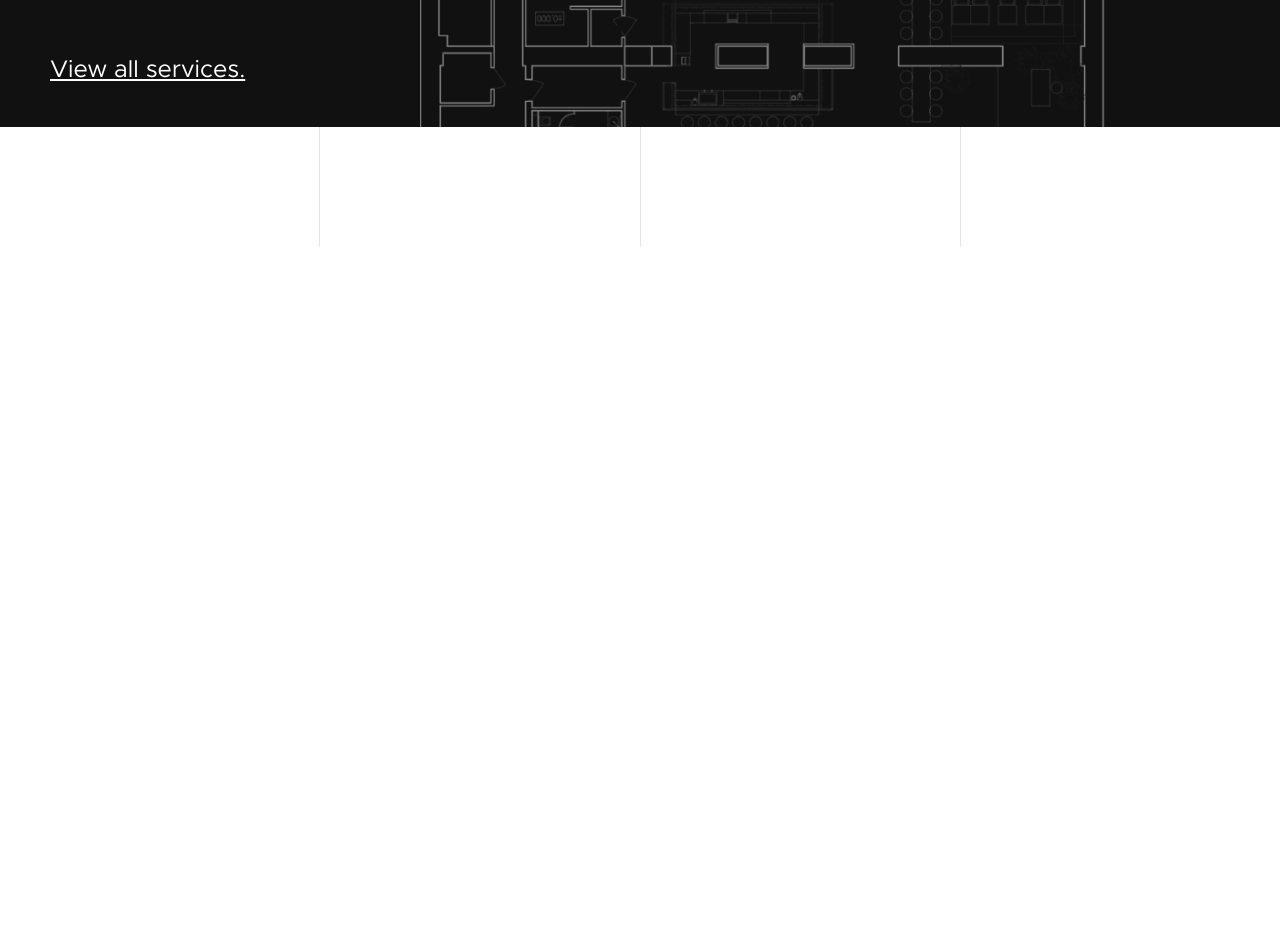
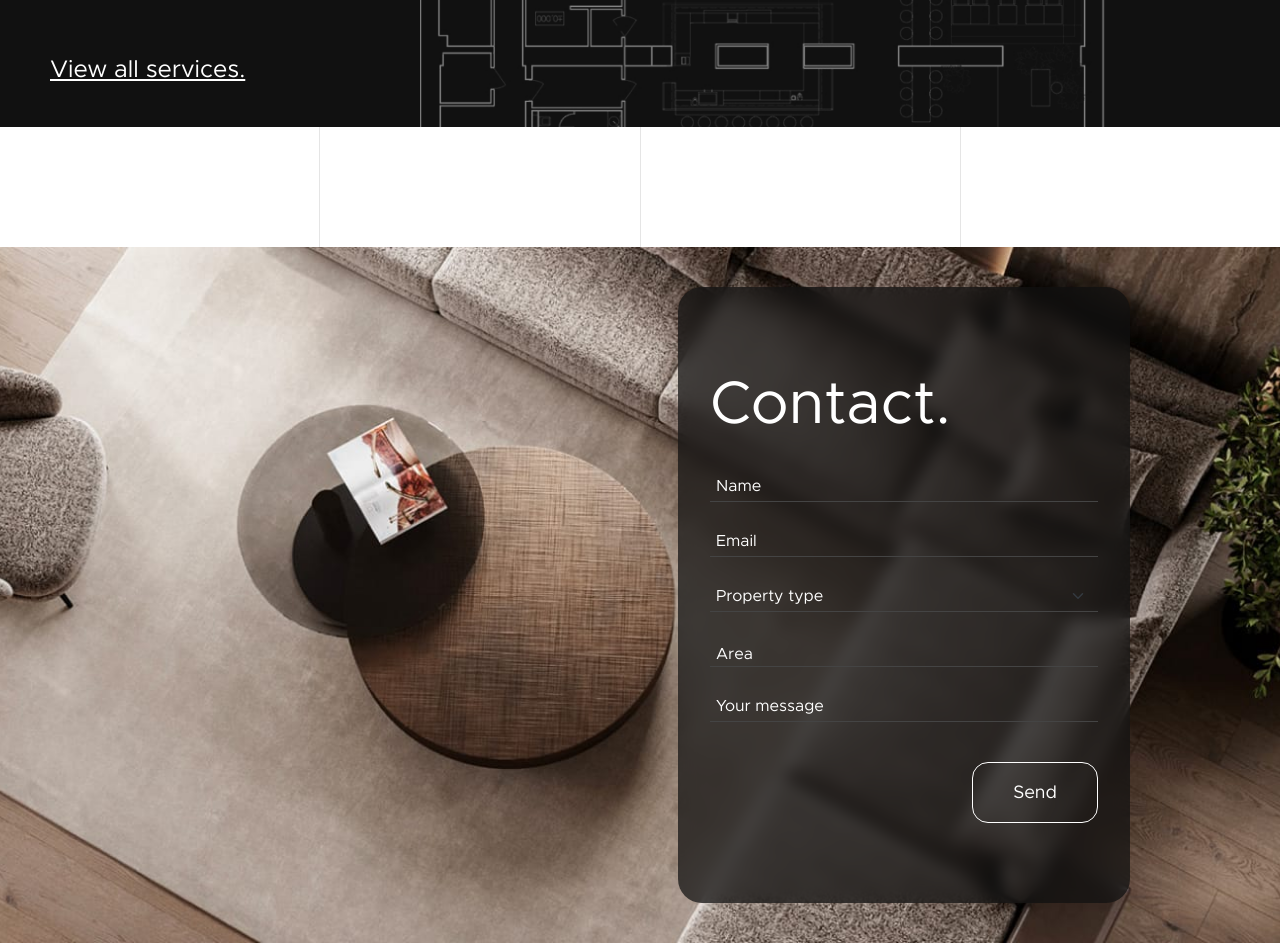
Before and after one commit to VladimirrAndreevich/arch, a website: page src/index.html in a window 1280 px wide. Shown: the part 4491-5434 px from the top of the page. Before the commit the page ends 4738 px from the top, so only its background shows below. Drawn offline with nearby package versions, Linux system fonts and the light colour scheme; files that its build step writes are made by us from their sources; files whose address does not match are found by name.

Commit message:
add contact with adaptive

```diff
--- a/src/assets/scss/adaptive/lg.scss
+++ b/src/assets/scss/adaptive/lg.scss
@@ -251,8 +251,37 @@
   }
 }
 
+// contact
+.contact {
+  & .container-xxl {
+    align-items: flex-end;
+  }
+  &__form {
+    margin-top: 40px;
+    padding-top: 80px;
+    padding-bottom: 80px;
+  }
 
-// consultation
-.consultation {
+  & .form__title {
+    font-size: toRem(60px);
 
+    margin-bottom: 32px;
+  }
+
+  & input:not(:last-child),
+  & textarea,
+  & select {
+    padding: 6px;
+  }
+
+  & select {
+    line-height: 1em;
+  }
+
+  & input[type="submit"] {
+    align-self: flex-end;
+
+    padding: 16px 40px;
+    margin-top: 16px;
+  }
 }
--- a/src/assets/scss/adaptive/sm.scss
+++ b/src/assets/scss/adaptive/sm.scss
@@ -2,9 +2,18 @@
 @use "sass:color";
 @use "sass:map";
 
+// === functions ===
+@import "../_functions.scss";
 // hero
 .hero {
   & .swiper-slide img {
     object-position: center center;
   }
 }
+
+// contact
+.contact {
+  & .form__title {
+    font-size: toRem(50px);
+  }
+}
--- a/src/assets/scss/adaptive/xl.scss
+++ b/src/assets/scss/adaptive/xl.scss
@@ -29,3 +29,11 @@
     margin-bottom: 32px;
   }
 }
+
+
+// contact
+.contact {
+  &__form {
+    margin-right: 100px;
+  }
+}
--- a/src/assets/scss/style.scss
+++ b/src/assets/scss/style.scss
@@ -433,3 +433,91 @@ a {
     z-index: 1;
   }
 }
+
+// contact
+.contact {
+  & .container-xxl {
+    display: flex;
+    flex-direction: column;
+    align-items: center;
+
+    background-image: url("../img/contactBG.jpg");
+    background-repeat: no-repeat;
+    background-position: center center;
+    background-size: cover;
+  }
+
+  &__form {
+    display: flex;
+    flex-direction: column;
+
+    max-width: 452px;
+    width: 100%;
+    padding: 32px;
+    margin-top: 480px;
+    margin-bottom: 40px;
+    border-radius: 24px;
+
+    background: rgba(17, 17, 17, 0.72);
+    backdrop-filter: blur(8px);
+
+    & input:not(:last-child),
+    & textarea,
+    & select {
+      margin-bottom: 24px;
+
+      border: none;
+      border-bottom: 1px solid #444444;
+
+      padding: 4px;
+      height: 31px;
+
+      color: $color-clear-white;
+
+      background-color: transparent;
+      outline: none;
+
+      &::placeholder {
+        color: $color-clear-white;
+      }
+
+      &:focus-visible {
+        border-bottom: 1px solid $color-clear-white;
+      }
+
+      & option {
+        color: $color-black-main;
+      }
+    }
+
+    & input[type="submit"] {
+      padding: 16px 14px;
+      border: 1px solid $color-clear-white;
+      border-radius: 16px;
+
+      color: $color-clear-white;
+      font-size: toRem(18px);
+
+      background-color: transparent;
+    }
+
+    & textarea {
+      overflow: hidden;
+      resize: none;
+    }
+
+    & select {
+      border-radius: 0;
+      &:focus {
+        box-shadow: none;
+      }
+    }
+  }
+
+  & .form__title {
+    margin-bottom: 26px;
+
+    font-size: toRem(32px);
+    color: $color-clear-white;
+  }
+}
--- a/src/index.html
+++ b/src/index.html
@@ -3,7 +3,8 @@ layout: default
 title: NameOfPage
 ---
 
-{{> header }} {{> hero }} {{> benefits }} {{> opinion }} {{> team }} {{> consultation }}
+{{> header }} {{> hero }} {{> benefits }} {{> opinion }} {{> team }} {{>
+consultation }} {{> contact }}
 
 <!-- Bootstrap 5 js -->
 <script
--- /dev/null
+++ b/src/tpl/partials/sections/contact.html
@@ -0,0 +1,24 @@
+<section class="contact">
+  <div class="container-xxl">
+    <form class="contact__form" action="#" method="get">
+      <h3 class="form__title">Contact.</h3>
+      <input type="text" name="name" id="name" placeholder="Name" />
+      <input type="email" name="email" id="email" placeholder="Email" />
+      <select class="form-select" aria-label="Default select example">
+        <option selected>Property type</option>
+        <option value="1">First type</option>
+        <option value="2">Second type</option>
+        <option value="3">Third type</option>
+      </select>
+      <textarea
+        name="text"
+        id="text"
+        cols="30"
+        rows="1"
+        placeholder="Area"
+      ></textarea>
+      <input type="text" name="message" id="message" placeholder="Your message" />
+      <input type="submit" value="Send" />
+    </form>
+  </div>
+</section>
```
Also changed, not shown: docs/index.html (+24 -0 lines), docs/assets/css/adaptive/lg.css, docs/assets/css/adaptive/lg.min.css, docs/assets/css/adaptive/sm.css, docs/assets/css/adaptive/sm.min.css, docs/assets/css/adaptive/xl.css, docs/assets/css/adaptive/xl.min.css, docs/assets/css/style.css, docs/assets/css/style.min.css, docs/assets/img/contactBG.jpg (added), docs/assets/img/contactBG.webp (added).
